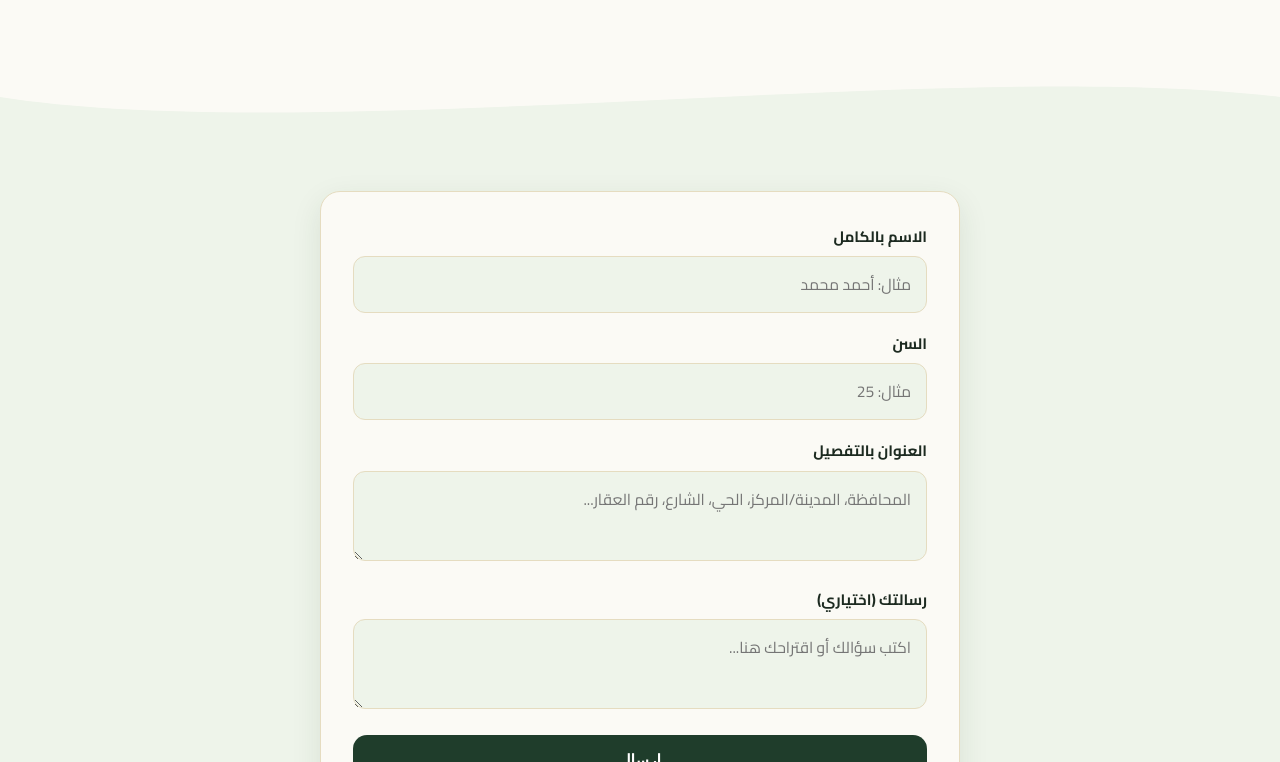
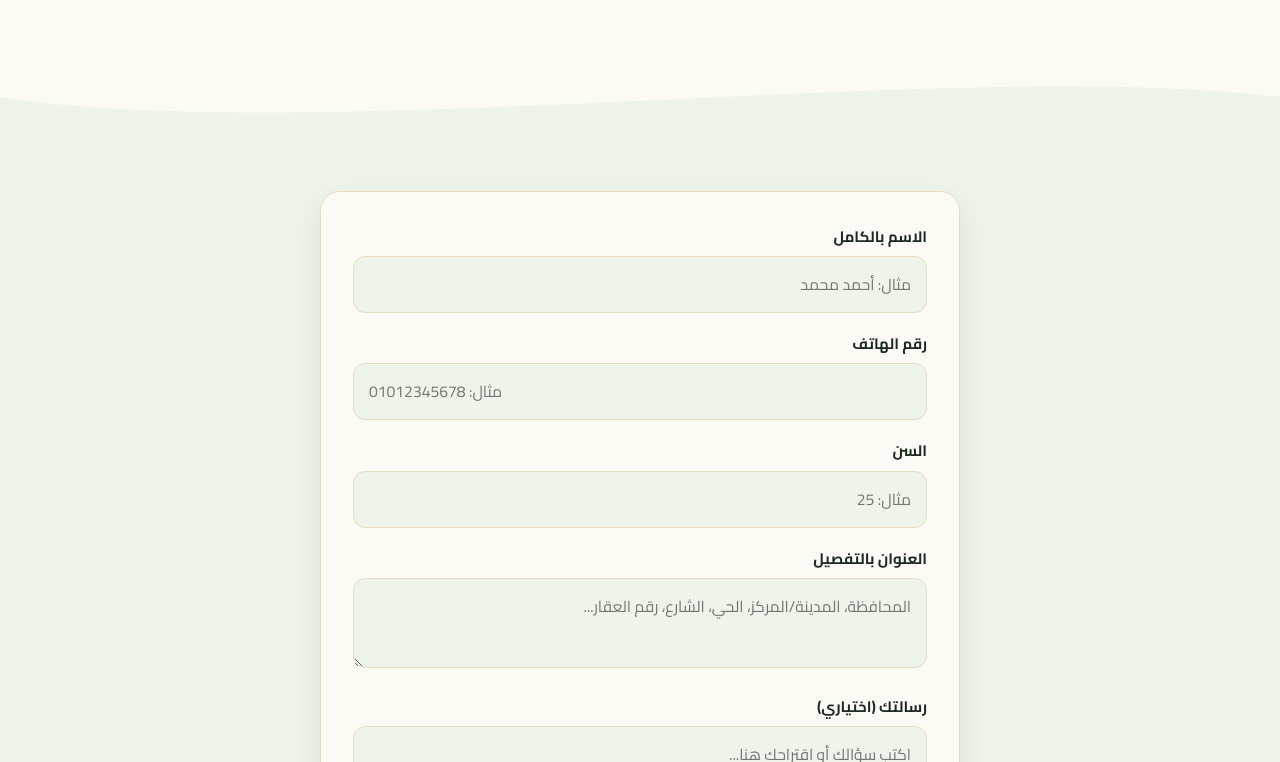
Before and after one commit to habiba2345/Project_Rouad2-, a website: page public/contact.html in a window 1280 px wide. Shown: the part 338-1100 px from the top of the page. Drawn offline with Linux system fonts and the light colour scheme.

Commit message:
add project1

```diff
--- a/public/contact.html
+++ b/public/contact.html
@@ -41,6 +41,10 @@
           <input type="text" id="name" name="name" required placeholder="مثال: أحمد محمد">
         </div>
         <div class="form-row">
+          <label for="phone">رقم الهاتف</label>
+          <input type="tel" id="phone" name="phone" required placeholder="مثال: 01012345678">
+        </div>
+        <div class="form-row">
           <label for="age">السن</label>
           <input type="number" id="age" name="age" min="1" max="120" required placeholder="مثال: 25">
         </div>
```
